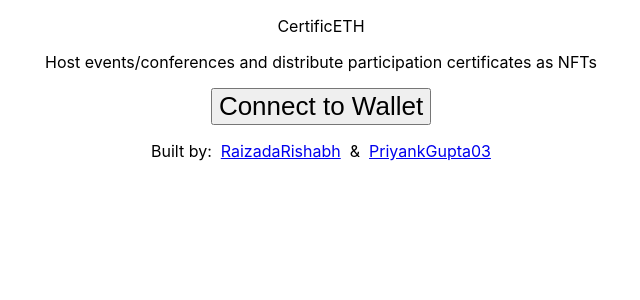
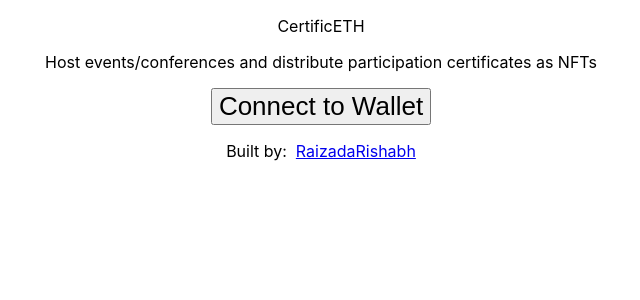
Before and after one commit to Rishabh510/CertificETH, a React (Vite) app: page / in a window 1280 px wide. Shown: the top 300 px of the page, without its empty margins (319-959 px from the left). Built offline with nearby package versions, Linux system fonts and the light colour scheme; no server answers.

Commit message:
Made minor changes

```diff
--- a/src/App.jsx
+++ b/src/App.jsx
@@ -7,9 +7,7 @@ import myToken from "./artifacts/contracts/MyToken.sol/MyToken.json";
 // Constants
 const NFT_STORAGE_API_KEY = import.meta.env.VITE_NFT_STORAGE_API_KEY;
 const TWITTER_HANDLE1 = "RaizadaRishabh";
-const TWITTER_HANDLE2 = "PriyankGupta03";
 const TWITTER_LINK1 = `https://twitter.com/${TWITTER_HANDLE1}`;
-const TWITTER_LINK2 = `https://twitter.com/${TWITTER_HANDLE2}`;
 const OPENSEA_LINK = "";
 const TOTAL_MINT_COUNT = 50;
 const CONTRACT_ADDRESS = "0xAB4919E28E7e6bA06D15A3D90c32D798887B469A";
@@ -84,7 +82,7 @@ const App = () => {
         connectedContract.on("CustomNFTMinted", (from, tokenId) => {
           console.log(from, tokenId.toNumber());
           console.log(
-            `NFT Minted: https://testnets.opensea.io/assets/${CONTRACT_ADDRESS}/${tokenId.toNumber()}`
+            `NFT Minted: https://testnets.opensea.io/assets/mumbai/${CONTRACT_ADDRESS}/${tokenId.toNumber()}`
           );
         });
 
@@ -198,15 +196,6 @@ const App = () => {
             >
               {TWITTER_HANDLE1}
             </a>
-            &nbsp; & &nbsp;
-            <a
-              className="footer-text"
-              href={TWITTER_LINK2}
-              target="_blank"
-              rel="noreferrer"
-            >
-              {TWITTER_HANDLE2}
-            </a>
           </p>
         </div>
       </div>
```
